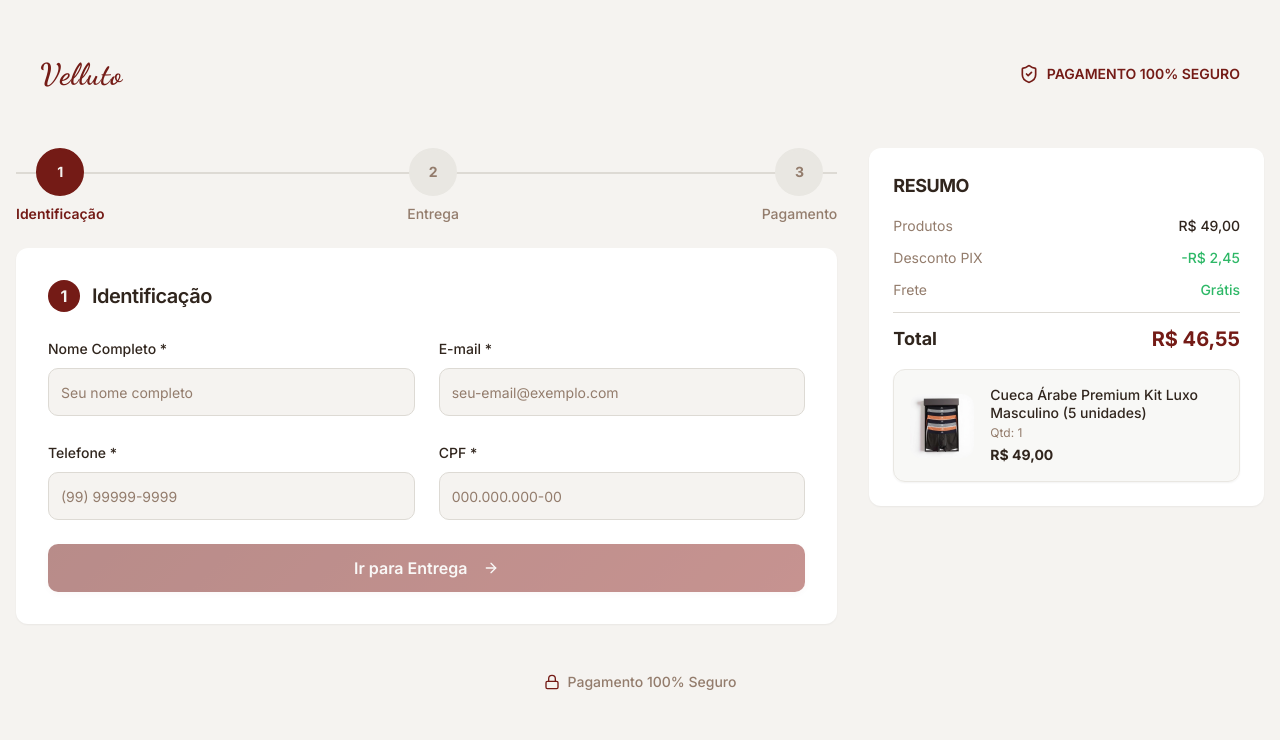
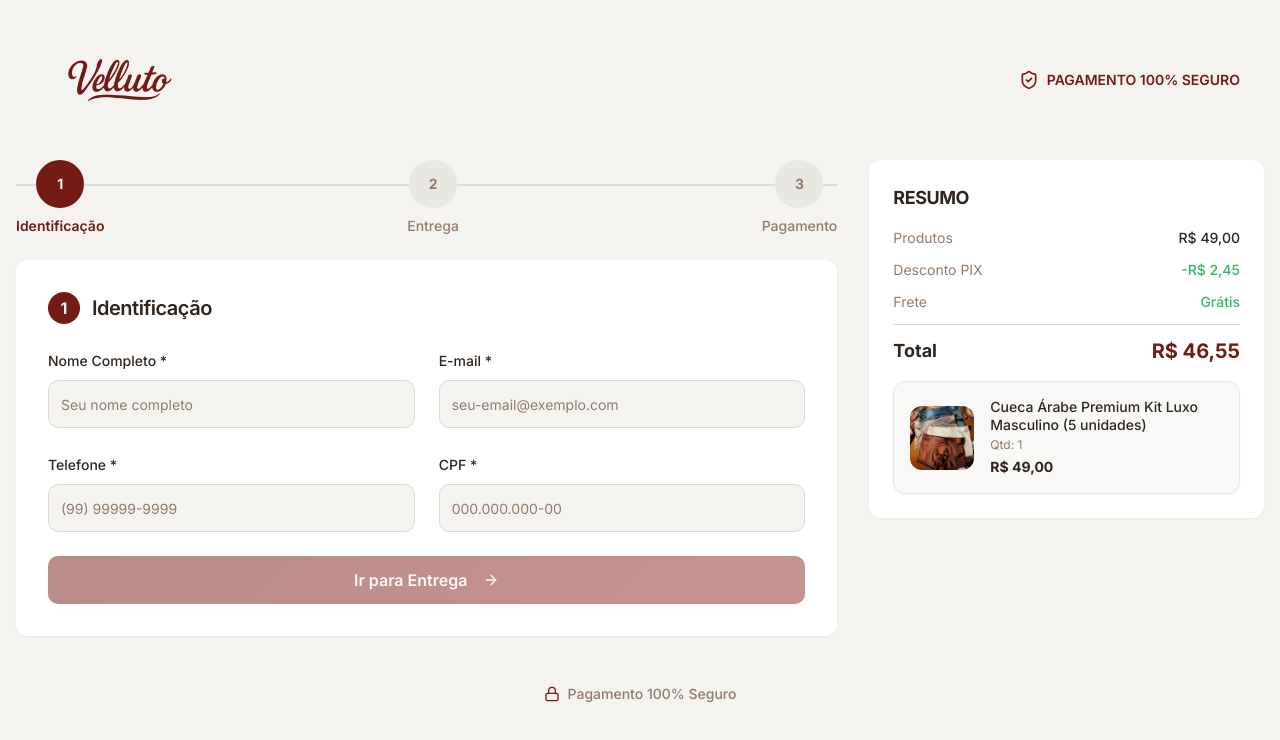
Before and after one commit to shopifysuporte9-sys/checkout-zen-master, a React (Vite) app: page /checkout in a window 1280 px wide. Shown: the top 740 px of the page. Built offline with nearby package versions, Linux system fonts and the light colour scheme; the HTML template or start-up script is replaced by a standard one.

Commit message:
Update checkout with new images and text

```diff
--- a/src/components/checkout/CheckoutHeader.tsx
+++ b/src/components/checkout/CheckoutHeader.tsx
@@ -1,13 +1,16 @@
 import { ShieldCheck } from "lucide-react";
 import { Card } from "@/components/ui/card";
+import logoVelluto from "@/assets/logo-velluto.png";
 
 export const CheckoutHeader = () => {
   return (
     <div className="flex items-center justify-between p-6">
       <div className="flex items-center space-x-3">
-        <div className="font-script text-3xl font-bold text-primary tracking-wide">
-          Velluto
-        </div>
+        <img
+          src={logoVelluto}
+          alt="Velluto Logo"
+          className="h-12 w-auto"
+        />
       </div>
 
       <div className="hidden sm:flex items-center space-x-2 text-sm">
--- a/src/components/checkout/CheckoutSummary.tsx
+++ b/src/components/checkout/CheckoutSummary.tsx
@@ -5,8 +5,8 @@ import { Button } from "@/components/ui/button";
 import { Card, CardContent, CardHeader, CardTitle } from "@/components/ui/card";
 import { Badge } from "@/components/ui/badge";
 import { cn } from "@/lib/utils";
-import mainProduct from "@/assets/cueca-arabe-kit.jpg";
-import extraOffer from "@/assets/cueca-extra-offer.jpg";
+import mainProduct from "@/assets/cueca-produto.jpg";
+import extraOffer from "@/assets/cueca-produto.jpg";
 
 interface CheckoutSummaryProps {
   hasExtraOffer: boolean;
--- a/src/components/checkout/PaymentStep.tsx
+++ b/src/components/checkout/PaymentStep.tsx
@@ -4,6 +4,7 @@ import { Button } from "@/components/ui/button";
 import { Card, CardContent } from "@/components/ui/card";
 import { Badge } from "@/components/ui/badge";
 import { CheckoutData } from "@/pages/Checkout";
+import cuecaProduto from "@/assets/cueca-produto.jpg";
 
 interface PaymentStepProps {
   data: CheckoutData;
@@ -75,13 +76,20 @@ export const PaymentStep = ({ data, updateData, onFinalize, isLoading }: Payment
               <span className="font-bold text-warning">🔥 VOCÊ TEM 1 OFERTA!</span>
             </div>
 
-            <div className="text-center space-y-3">
-              <div>
+            <div className="flex items-center space-x-4 mb-4">
+              <img
+                src={cuecaProduto}
+                alt="5 Cuecas Árabes Adicionais"
+                className="w-16 h-16 rounded-lg object-cover"
+              />
+              <div className="text-left">
                 <p className="font-medium text-sm">
                   ADICIONE +5 CUECAS ÁRABES POR
                 </p>
                 <p className="text-xs text-muted-foreground line-through">R$ 49,90</p>
                 <p className="font-bold text-primary">R$ 29,00</p>
+                <p className="text-xs text-muted-foreground">Economize R$20 no segundo Kit!</p>
+              </div>
             </div>
 
             <Button
@@ -91,9 +99,8 @@ export const PaymentStep = ({ data, updateData, onFinalize, isLoading }: Payment
                 : "w-full bg-primary hover:bg-primary/90 text-primary-foreground"
               }
             >
-                {data.hasExtraOffer ? "✓ Adicionado" : "Adicionar"}
+              {data.hasExtraOffer ? "✓ Adicionado" : "+ Adicionar oferta"}
             </Button>
-            </div>
           </div>
         </CardContent>
       </Card>
```
Also changed, not shown: src/assets/cueca-produto.jpg (added), src/assets/logo-velluto.png (added). Lines whose indentation alone changed are shown as unchanged.
